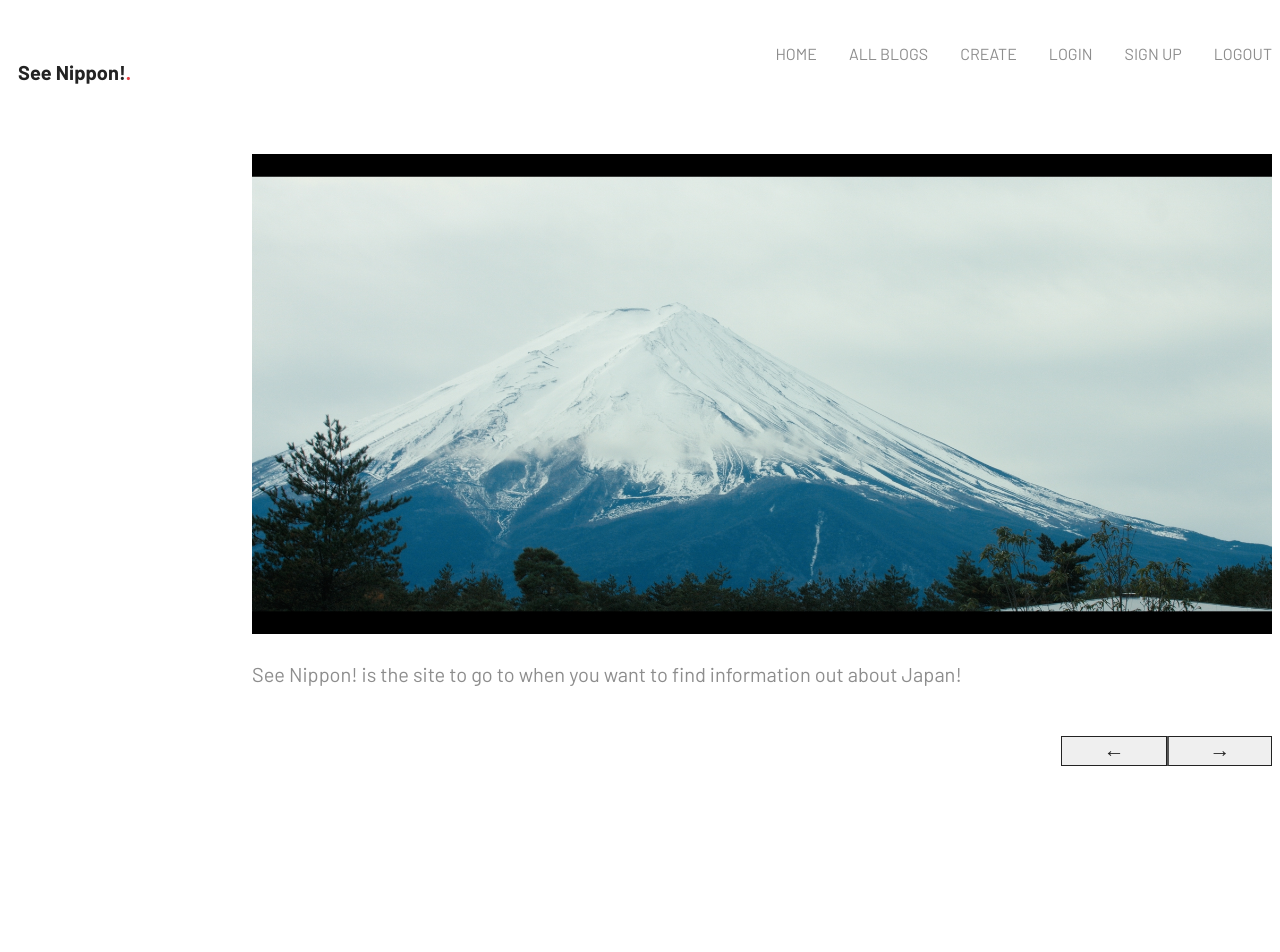
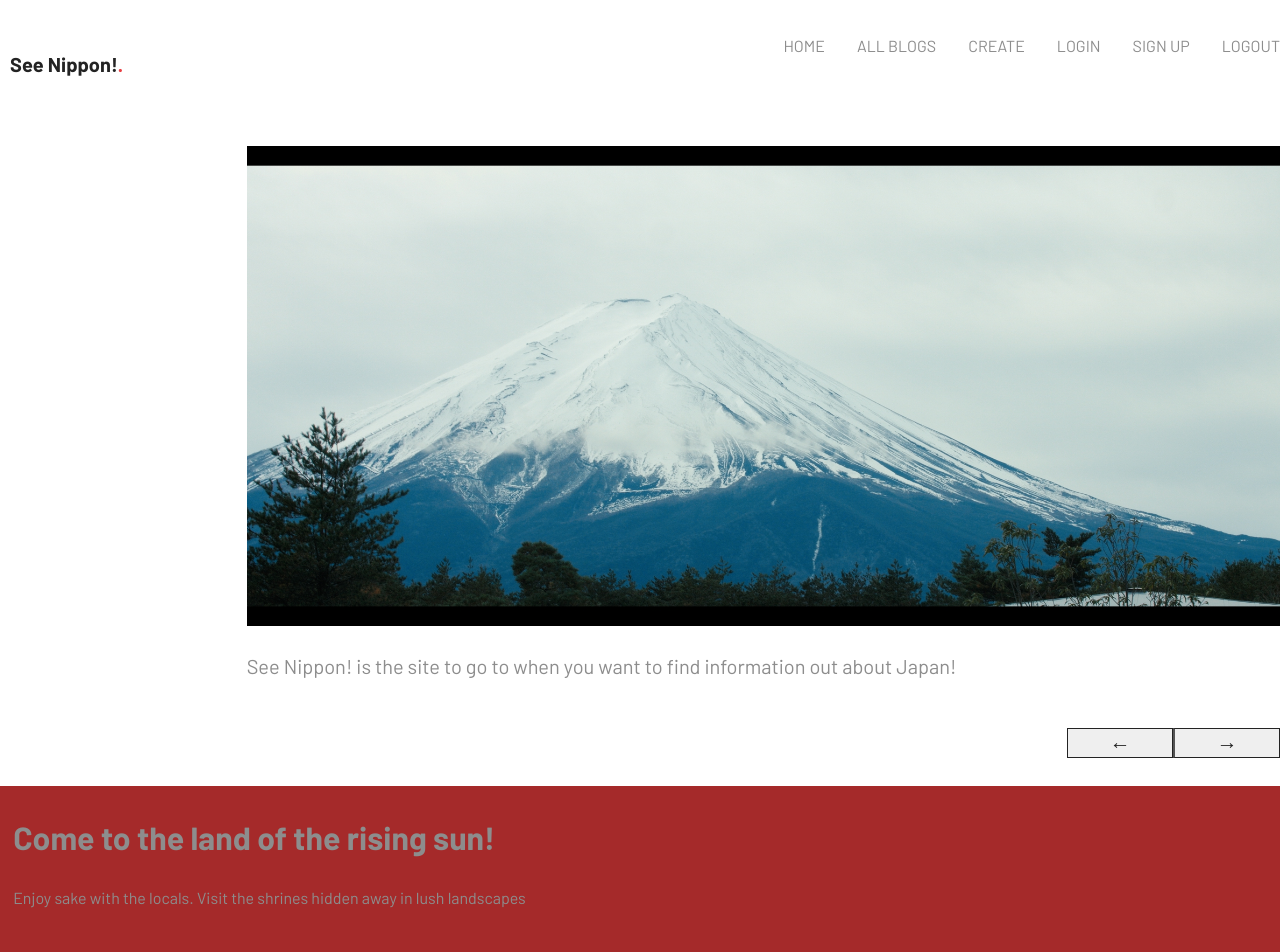
Before and after one commit to DannyField/SeeNippon, a React (Create React App) app in the folder frontend-client/: page / in a window 1280 px wide. Shown: the top 952 px of the page. Before the commit the page ends 802 px from the top, so only its background shows below. Built offline with nearby package versions, Linux system fonts and the light colour scheme; no server answers.

Commit message:
Combined card and home

```diff
--- a/frontend-client/src/components/Home.jsx
+++ b/frontend-client/src/components/Home.jsx
@@ -1,4 +1,5 @@
 import React from "react";
+import Card from "./Card";
 
 import '../stylesheets/Home.css'
 
@@ -104,6 +105,7 @@ class Home extends React.Component{
         {/* <img src="landing_page_img.jpg" alt="landing_page_img" style={{width: '100vw', height: '65vw'}}/> */}
           {/* <div className="top-left">Blog title</div>
       </div>*/}
+    <Card />
     </div>
   );}
 }
```
